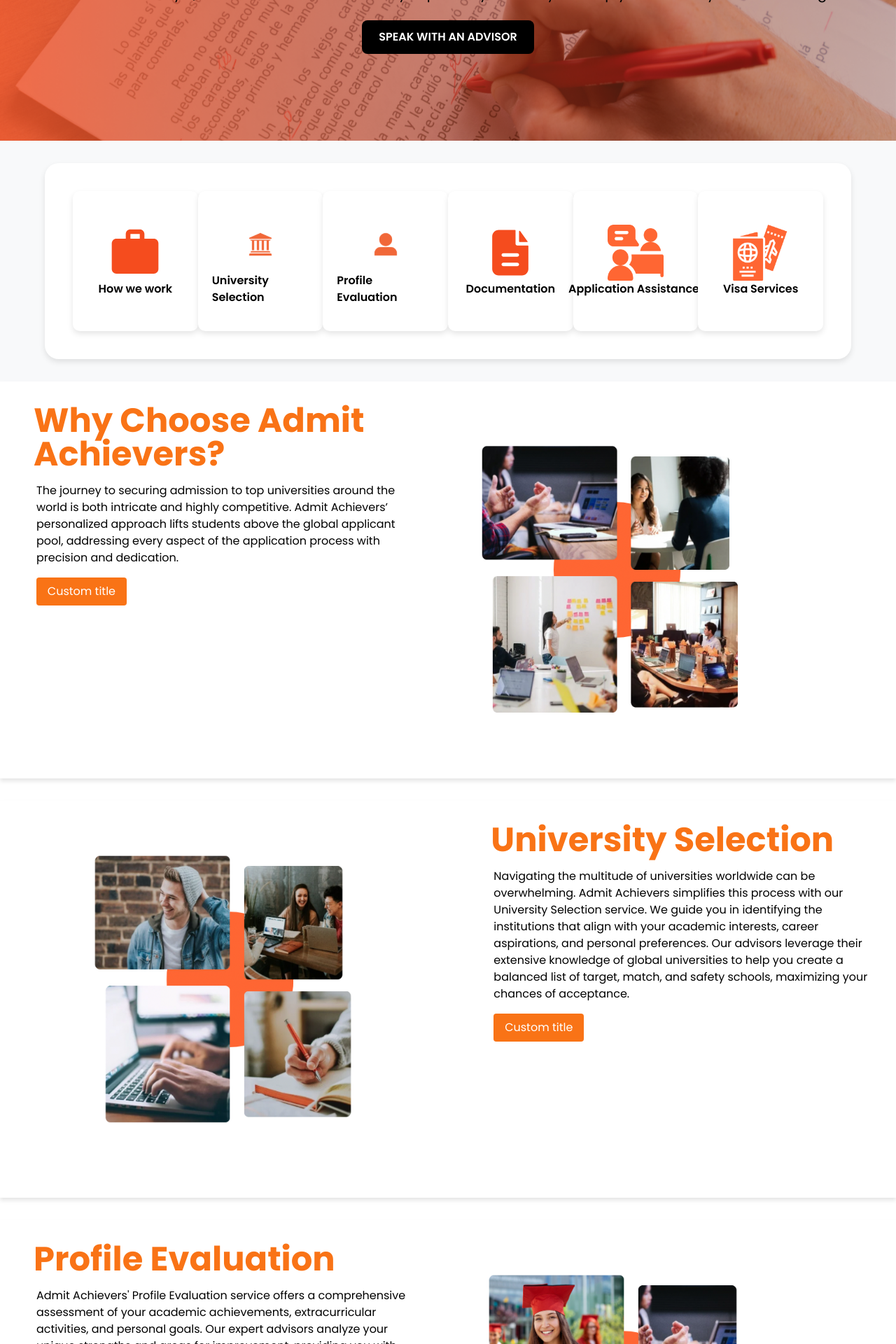
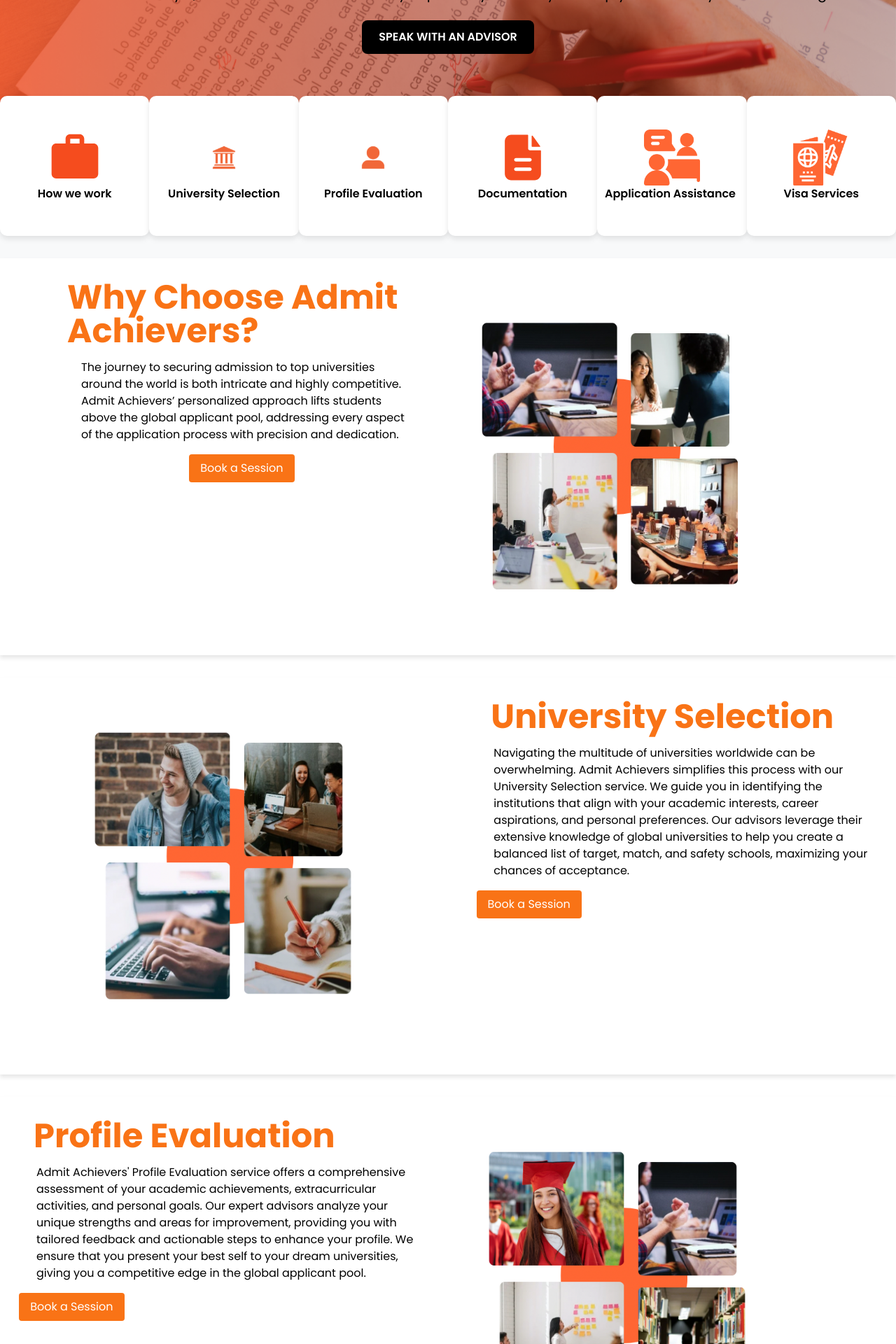
Before and after one commit to AradhyaDixit18/Admit_Achievers_Frontend, a React (Create React App) app: page /essay-review in a window 1280 px wide. Shown: the part 280-2200 px from the top of the page at 70% size. Built offline with nearby package versions, Linux system fonts and the light colour scheme.

Commit message:
changes made

```diff
--- a/src/pages/AboutUs/AboutUs.css
+++ b/src/pages/AboutUs/AboutUs.css
@@ -67,9 +67,12 @@
 }
 .ready-section {
   background-image: url('../../assets/Homepage/AA_Home_ReadyToTakeTheLeap.png');
-  padding: 2rem;
-  border-radius: 1rem;
+
   text-align: center;
+}
+.orange-line{
+  margin-bottom: -8px;
+  border-bottom: 2px solid #ff6633;
 }
 
 .ready-section h2 {
--- a/src/pages/AboutUs/AboutUs.js
+++ b/src/pages/AboutUs/AboutUs.js
@@ -151,7 +151,7 @@
           </div>
         </section>
       </div>
-      <div className="ready-section w-full md:w-3/4 mx-auto text-white p-8 rounded-lg flex flex-col items-center text-center mb-10">
+      <div className="ready-section orange-line w-full  mx-auto text-white p-8  flex flex-col items-center text-center">
         <h2 className="text-2xl md:text-4xl mt-10 font-bold mb-4 z-10">Start Your <span className="text-orange-500">Journey </span>?</h2>
         <p className="mb-4 z-10 mt-5">Connect with India's leading study abroad counselors.</p>
         <button className="bg-white mt-5 text-333333 px-6 py-3 rounded-lg font-bold z-10">
--- a/src/pages/EssayReview/EssayReview.css
+++ b/src/pages/EssayReview/EssayReview.css
@@ -0,0 +1,24 @@
+.custom-buttons{
+    margin-left: -75%;
+}
+
+.top-button{
+    margin-left: -73%;
+}
+
+/* Add this to your existing CSS file */
+.stat-item  {
+    transition: transform 0.3s ease; /* Smooth transition */
+}
+
+.stat-item:hover  {
+    transform: scale(1.2); /* Zoom effect on hover */
+}
+.black-background {
+    background-color: #333333;
+    height: 60%; /* Adjust the height as needed */
+    width: 100%; /* Adjust the width as needed */
+    position: absolute; /* Ensure it is positioned correctly */
+    top: 40%; /* Adjust based on where you want it to appear */
+    left: 0;
+}
--- a/src/pages/EssayReview/EssayReview.js
+++ b/src/pages/EssayReview/EssayReview.js
@@ -26,12 +26,12 @@
         {
           id: 1,
           title: "Your Application Profile",
-          videoUrl: "https://www.youtube.com/watch?v=afF_SkG3bmI" // Replace with actual video URL
+          videoUrl: "https://www.youtube.com/embed/watch?v=afF_SkG3bmI" // Replace with actual video URL
         },
         {
           id: 2,
           title: "University Shortlist Services",
-          videoUrl: "https://www.youtube.com/watch?v=jjgZrDiO2sU" // Replace with actual video URL
+          videoUrl: "https://www.youtube.com/embed/watch?v=jjgZrDiO2sU" // Replace with actual video URL
         },
         {
           id: 3,
@@ -42,7 +42,7 @@
         {
           id: 4,
           title: "We are Admit Achievers",
-          videoUrl: "https://www.youtube.com/watch?v=_HDi9Ek7UfI" // Replace with actual video URL
+          videoUrl: "https://www.youtube.com/embed/watch?v=_HDi9Ek7UfI" // Replace with actual video URL
         }
       ];
     return (
@@ -58,8 +58,8 @@
             </button>
           </div>
         </div>
-        <div className="relative container mx-auto cards-section z-20 mt-8">
-          <div className="grid grid-cols-1 sm:grid-cols-2 md:grid-cols-3 lg:grid-cols-6 stats">
+        <div className="relative container mx-auto  z-20 -mt-16">
+          <div className="grid grid-cols-1  sm:grid-cols-2 md:grid-cols-3 lg:grid-cols-6 ">
             <div className="flex flex-col items-center stat-item">
               <img src={HowWeWork} alt="How We Work" className="h-20" />
               <p className="mt-4 text-md font-semibold">How we work</p>
@@ -86,13 +86,13 @@
             </div>
           </div>
         </div>
-            <div className="section-container">
-        <div className="text-section">
-          <h2 className="section-title text-5xl ml-4 text-left ">Why Choose Admit Achievers?</h2>
+            <div className="section-container ">
+        <div className="text-section ml-16">
+          <h2 className="section-title text-5xl  text-left ">Why Choose Admit Achievers?</h2>
           <p className="section-description ">The journey to securing admission to top universities around the world is both intricate and highly competitive. Admit Achievers’ personalized approach lifts students above the global applicant pool, addressing every aspect of the application process with precision and dedication.
           </p>
 
-          <button className="custom-button bg-orange-500 text-white   py-2 px-4 rounded mt-4">Custom title</button>
+          <button className=" bg-orange-500 text-white top-buttons  py-2 px-4 rounded mt-4">Book a Session</button>
         </div>
         <div className="flex flex-col md:flex-row mt-4">
         <div className=" p-4 flex flex-wrap relative">
@@ -119,7 +119,7 @@
           <p className="section-description">
           Navigating the multitude of universities worldwide can be overwhelming. Admit Achievers simplifies this process with our University Selection service. We guide you in identifying the institutions that align with your academic interests, career aspirations, and personal preferences. Our advisors leverage their extensive knowledge of global universities to help you create a balanced list of target, match, and safety schools, maximizing your chances of acceptance.</p>
 
-          <button className="custom-button bg-orange-500 text-white py-2 px-4 rounded mt-4">Custom title</button>
+          <button className="custom-buttons bg-orange-500 text-white  py-2 px-4 rounded mt-4">Book a Session</button>
         </div>
       </div>
 
@@ -128,7 +128,7 @@
           <h2 className="section-title ml-4 text-left text-5xl">Profile Evaluation</h2>
           <p className="section-description">Admit Achievers' Profile Evaluation service offers a comprehensive assessment of your academic achievements, extracurricular activities, and personal goals. Our expert advisors analyze your unique strengths and areas for improvement, providing you with tailored feedback and actionable steps to enhance your profile. We ensure that you present your best self to your dream universities, giving you a competitive edge in the global applicant pool.</p>
 
-          <button className="custom-button bg-orange-500 text-white py-2 px-4 rounded mt-4">Custom title</button>
+          <button className="custom-buttons bg-orange-500 text-white py-2 px-4 rounded mt-4">Book a Session</button>
         </div>
         <div className="flex flex-col md:flex-row mt-4">
         <div className=" p-4 flex flex-wrap relative">
@@ -151,7 +151,7 @@
           The application process requires meticulous attention to detail, particularly when it comes to documentation. Admit Achievers supports you in compiling, organizing, and presenting all necessary documents, from transcripts and recommendation letters to personal statements and resumes. Our team ensures that your application materials are polished, cohesive, and compelling, reflecting your achievements and potential.
 </p>
 
-          <button className="custom-button bg-orange-500 text-white py-2 px-4 rounded mt-4">Custom title</button>
+          <button className="custom-buttons bg-orange-500 text-white py-2 px-4 rounded mt-4">Book a Session</button>
         </div>
       </div>
 
@@ -160,7 +160,7 @@
           <h2 className="section-title   ml-4 text-left text-5xl">Application Assistance</h2>
           <p className="section-description">Applying to universities is a multi-step process that demands precision and strategy. Admit Achievers offers Application Assistance to guide you through each stage, from filling out forms to crafting persuasive essays. Our advisors provide personalized support, helping you articulate your story effectively and highlight your unique qualities. We aim to reduce the stress of the application process, allowing you to focus on showcasing your best self.</p>
 
-          <button className="custom-button bg-orange-500 text-white py-2 px-4 rounded mt-4">Custom title</button>
+          <button className="custom-buttons bg-orange-500 text-white py-2 px-4 rounded mt-4">Book a Session</button>
         </div>
         <div className="flex flex-col md:flex-row mt-4">
         <div className=" p-4 flex flex-wrap relative">
@@ -174,19 +174,19 @@
 
 
 
-      <div className="custom-container ml-48   text-left">
-      <h2 className="text-5xl font-bold mb-4 ml-4 mt-16 ">Visa Services</h2>
-      <p className="mb-4 ml-8 ">
+      <div className="   text-left">
+      <h2 className="text-5xl font-bold mb-4 ml-16 mt-16 ">Visa Services</h2>
+      <p className="mb-4 ml-16 mr-16  ">
       Securing a student visa is a critical step in studying abroad. Admit Achievers' Visa Services ensure that you navigate this process smoothly and efficiently. Our experts assist you with understanding visa requirements, preparing necessary documentation, and submitting applications. We provide guidance on interview preparation and follow-up procedures, ensuring that you meet all deadlines and comply with regulations, so you can focus on your academic journey.    </p>
 
-      <button className="custom-button ml-12">Start Your Admission Journey</button>
+      <button className="custom-button ">Start Your Admission Journey</button>
     </div>
 
 
 
 
     <div className="relative text-black mt-8 mb-2">
-      <div className="black-background"></div>
+      <div className="black-background "></div>
       <div className="flex justify-center space-x-4 relative z-10">
         {videos.map(video => (
           <div key={video.id} className="video-card">
@@ -200,7 +200,7 @@
                 className="video-frame"
               ></iframe>
             </div>
-            <div className="text-center text-white bg-gray-800 py-2">
+            <div className="text-center text-white mb-8 h-24 bg-333333 py-2">
               <p className="text-lg font-semibold">{video.title}</p>
               <p className="text-sm">{video.university}</p>
             </div>
```
